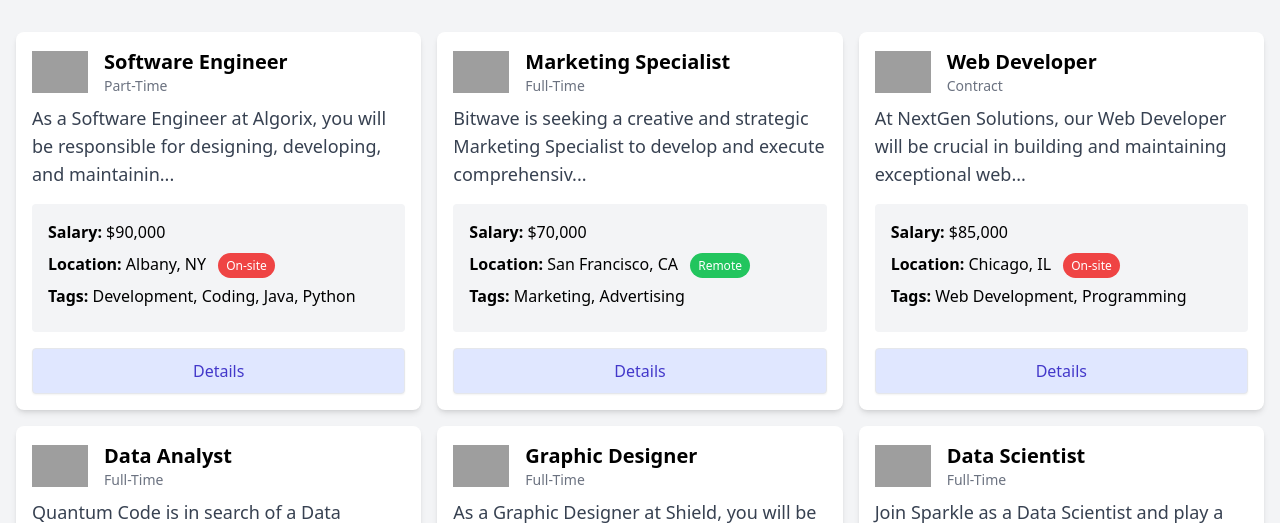
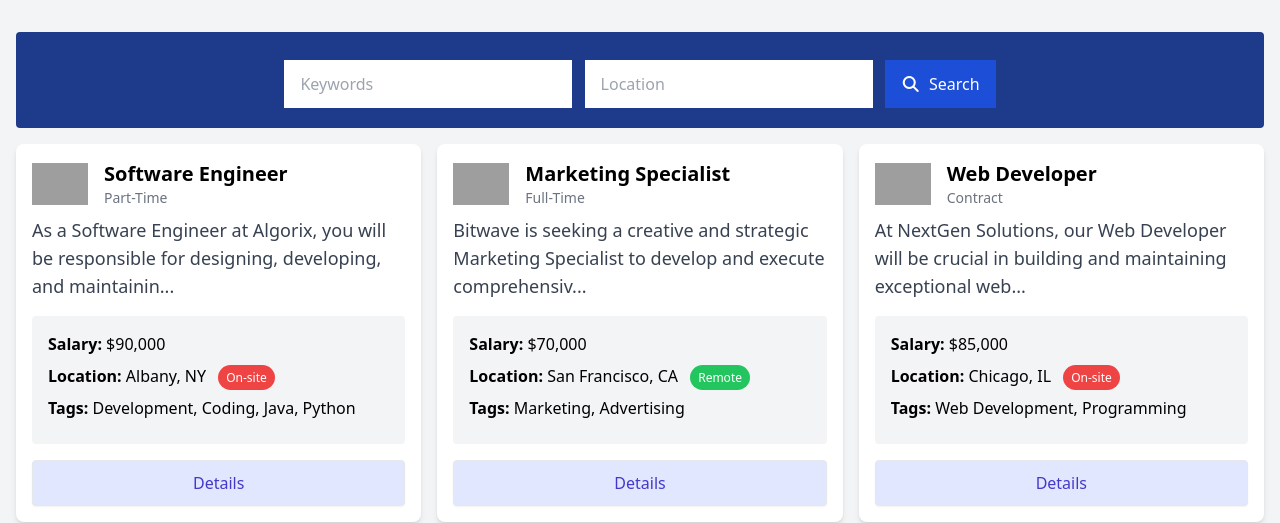
Before and after one commit to tahanaseemdev/workopia, a Laravel app: page /jobs in a window 1280 px wide. Shown: the part 72-595 px from the top of the page. Run offline with Laravel 12, Linux system fonts and the light colour scheme; data comes from the database, SQL or seed files in the repository; style sheets or scripts are compiled from the project's sources; some libraries are stand-ins or nearby versions; grey boxes are pictures that could not be loaded.

Commit message:
Job search and Send email to recruiter about applicants.

```diff
--- a/app/Http/Controllers/ApplicantController.php
+++ b/app/Http/Controllers/ApplicantController.php
@@ -4,9 +4,11 @@ namespace App\Http\Controllers;
 
 use App\Models\Applicant;
 use App\Models\Job;
+use App\Mail\JobApplied;
 use Illuminate\Http\RedirectResponse;
 use Illuminate\Http\Request;
 use Illuminate\Support\Facades\Storage;
+use Illuminate\Support\Facades\Mail;
 
 class ApplicantController extends Controller
 {
@@ -36,6 +38,8 @@ class ApplicantController extends Controller
         $application->user_id = auth()->id();
         $application->save();
 
+        Mail::to($job->user->email)->send(new JobApplied($application, $job));
+
         return redirect()->back()->with('success', 'Your application has been submitted!');
     }
 
--- a/app/Http/Controllers/JobController.php
+++ b/app/Http/Controllers/JobController.php
@@ -139,8 +139,28 @@ class JobController extends Controller
 
         return redirect()->route('jobs.index')->with('success', 'Job listing deleted successfully');
     }
-    public function share(): string
+
+    //  @desc Search Job listings
+    //  @route GET /jobs/search
+    public function search(Request $request): View
     {
-        return 'Share';
+        $keywords = strtolower($request->input('keywords'));
+        $location = strtolower($request->input('location'));
+
+        $query = Job::query();
+        if ($keywords) {
+            $query->where(function ($q) use ($keywords) {
+                $q->whereRaw('LOWER(title) like ?', ['%' . $keywords . '%'])->orWhereRaw('LOWER(description) like ?', ['%' . $keywords . '%'])->orWhereRaw('LOWER(tags) like ?', ['%' . $keywords . '%']);
+            });
+        }
+        if ($location) {
+            $query->where(function ($q) use ($location) {
+                $q->whereRaw('LOWER(address) like ?', ['%' . $location . '%'])->orWhereRaw('LOWER(city) like ?', ['%' . $location . '%'])->orWhereRaw('LOWER(state) like ?', ['%' . $location . '%'])->orWhereRaw('LOWER(zipcode) like ?', ['%' . $location . '%']);
+            });
+        }
+
+        $jobs = $query->paginate(12);
+
+        return view('jobs.index')->with('jobs', $jobs);
     }
 }
--- /dev/null
+++ b/app/View/Components/search.php
@@ -0,0 +1,26 @@
+<?php
+
+namespace App\View\Components;
+
+use Closure;
+use Illuminate\Contracts\View\View;
+use Illuminate\View\Component;
+
+class search extends Component
+{
+    /**
+     * Create a new component instance.
+     */
+    public function __construct()
+    {
+        //
+    }
+
+    /**
+     * Get the view / contents that represent the component.
+     */
+    public function render(): View|Closure|string
+    {
+        return view('components.search');
+    }
+}
--- /dev/null
+++ b/resources/views/components/search.blade.php
@@ -0,0 +1,7 @@
+<form method="GET" action="{{route('jobs.search')}}" class="block mx-5 space-y-2 md:mx-auto md:space-x-2">
+    <input type="text" name="keywords" placeholder="Keywords" class="w-full md:w-72 px-4 py-3 focus:outline-none" value="{{request('keywords')}}"/>
+    <input type="text" name="location" placeholder="Location" class="w-full md:w-72 px-4 py-3 focus:outline-none" value="{{request('location')}}"/>
+    <button class="w-full md:w-auto bg-blue-700 hover:bg-blue-600 text-white px-4 py-3 focus:outline-none">
+        <i class="fa fa-search mr-1"></i> Search
+    </button>
+</form>
--- a/resources/views/jobs/index.blade.php
+++ b/resources/views/jobs/index.blade.php
@@ -1,4 +1,12 @@
 <x-layout>
+	<div class="bg-blue-900 h-24 px-4 mb-4 flex justify-center items-center rounded">
+		<x-search />
+	</div>
+	@if(request()->has('keywords') || request()->has('location'))
+	<a href="{{route('jobs.index')}}" class="bg-gray-700 hover:bg-gray-600 text-white px-4 py-2 rounded mb-4 inline-block">
+		<i class="fa fa-arrow-left mr-1"></i>Back
+	</a>
+	@endif
 	<div class="grid grid-cols-1 md:grid-cols-3 gap-4 mb-6">
 		@forelse($jobs as $job)
 			<x-job-card :job="$job">{{$job->title}}</x-job-card>
--- a/resources/views/jobs/show.blade.php
+++ b/resources/views/jobs/show.blade.php
@@ -125,10 +125,6 @@
                         </p>
                         @endauth
                     </div>
-
-                    <div class="bg-white p-6 rounded-lg shadow-md mt-6">
-                        <div id="map"></div>
-                    </div>
                 </section>
 					   <aside class="bg-white rounded-lg shadow-md p-3">
                     <h3 class="text-xl text-center mb-4 font-bold">
--- a/routes/web.php
+++ b/routes/web.php
@@ -14,7 +14,7 @@ use App\Http\Controllers\ApplicantController;
 use App\Models\Applicant;
 
 Route::get('/', [HomeController::class, 'index'])->name('home');
-// Route::resource('jobs', JobController::class);
+Route::get('/jobs/search', [JobController::class, 'search'])->name('jobs.search');
 
 Route::resource('jobs', JobController::class)->middleware('auth')->only(['create', 'edit', 'update', 'destroy']);
 
```
Also changed, not shown: app/Mail/JobApplied.php (added, +61 -0 lines), resources/views/components/hero.blade.php (+1 -19 lines), resources/views/emails/jobs-applied.blade.php (added, +25 -0 lines).
